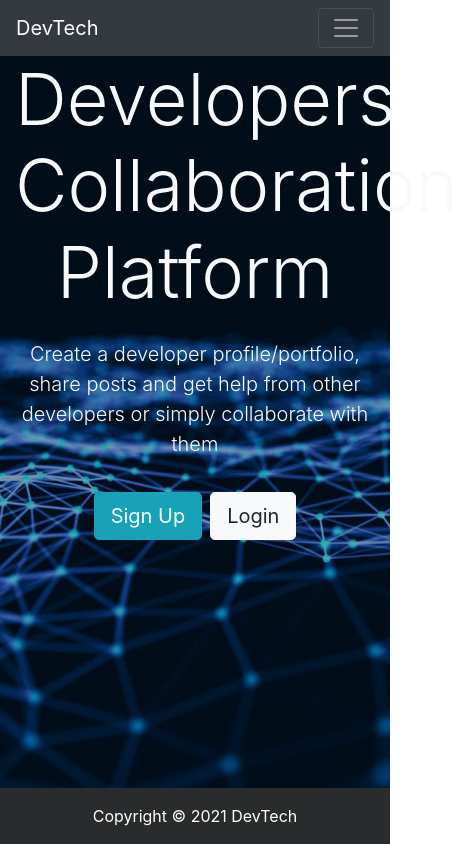
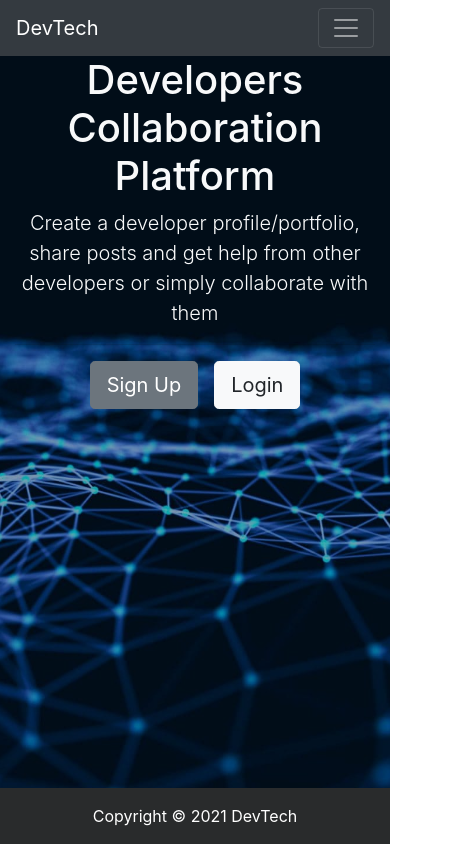
Before and after one commit to dev-shashank/DevTech, a React (Create React App) app in the folder client/: page / in a window 390 px wide. Shown: the whole page, 458 px wide, since content can reach past the window. Built offline with nearby package versions, Linux system fonts and the light colour scheme.

Commit message:
Fixed issues with app mobile view and responsive design

```diff
--- a/client/src/App.css
+++ b/client/src/App.css
@@ -4,7 +4,7 @@ img {
 
 .landing {
   position: relative;
-  background: url('./img/showcase.jpg') no-repeat;
+  background: url('./img/landing.jpg') no-repeat;
   background-size: cover;
   background-position: center;
   height: 100vh;
--- a/client/src/components/layout/Landing.js
+++ b/client/src/components/layout/Landing.js
@@ -17,11 +17,11 @@ class Landing extends Component {
                     <div className="container">
                         <div className="row">
                             <div className="col-md-12 text-center">
-                                <h1 className="display-3 mb-4">Developers Collaboration Platform
+                                <h1 className="display-5">Developers Collaboration Platform
                                 </h1>
                                 <p className="lead"> Create a developer profile/portfolio, share posts and get help from other developers or simply collaborate with them</p>
                                 <hr />
-                                <Link to="/register" className="btn btn-lg btn-info mr-2">Sign Up</Link>
+                                <Link to="/register" className="btn btn-lg btn-secondary mr-3">Sign Up</Link>
                                 <Link to="/login" className="btn btn-lg btn-light">Login</Link>
                             </div>
                         </div>
--- a/client/src/components/layout/Navbar.js
+++ b/client/src/components/layout/Navbar.js
@@ -65,7 +65,7 @@ class Navbar extends Component {
       <nav className="navbar navbar-expand-sm navbar-dark bg-dark mb-4 fixed-top">
         <div className="container">
           <Link className="navbar-brand" to="/">DevTech</Link>
-          <button className="navbar-toggler" type="button" data-toggle="collapse" data-target="#mobile-nav">
+          <button className="navbar-toggler" type="button" data-toggle="collapse" data-target="#mobile-nav" aria-label="Justify">
             <span className="navbar-toggler-icon"></span>
           </button>
 
```
Also changed, not shown: client/src/img/landing-actual.jpg (renamed from client/src/img/showcase.jpg), client/src/img/landing.jpg (added).
